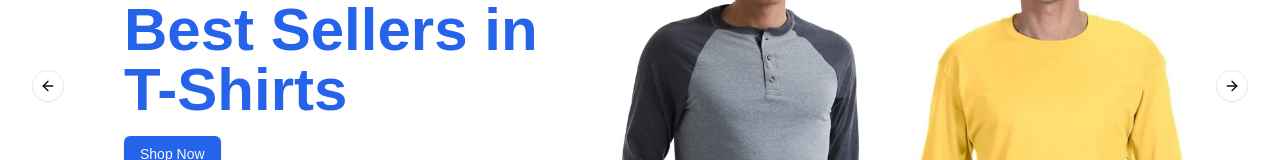
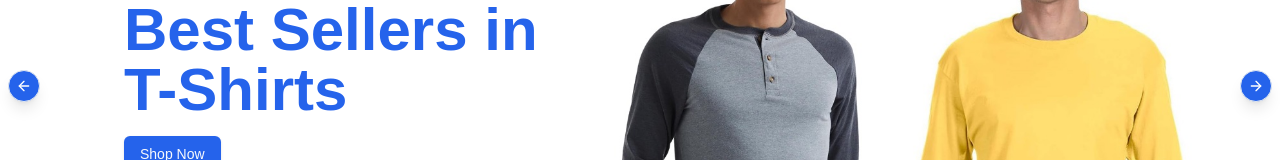
Before and after one commit to Krasimir-Hristov/webmazon, a Next.js app: page / in a window 1280 px wide. Shown: the part 245-405 px from the top of the page. Built offline with nearby package versions, Linux system fonts and the light colour scheme; no server answers; the database is empty.

Commit message:
change the arrows in the home carousel as well

```diff
--- a/components/shared/home/HomeCarousel.tsx
+++ b/components/shared/home/HomeCarousel.tsx
@@ -64,8 +64,12 @@ const HomeCarousel = ({
           </CarouselItem>
         ))}
       </CarouselContent>
-      <CarouselPrevious className='absolute top-1/2 transform -translate-y-1/2 left-4 md:left-8 z-10' />
-      <CarouselNext className='absolute top-1/2 transform -translate-y-1/2 right-4 md:right-8 z-10' />
+      <CarouselPrevious className='absolute left-2 top-1/2 -translate-y-1/2 bg-primary text-white p-2 rounded-full shadow-lg'>
+        ⬅
+      </CarouselPrevious>
+      <CarouselNext className='absolute right-2 top-1/2 -translate-y-1/2 bg-primary text-white p-2 rounded-full shadow-lg'>
+        ➡
+      </CarouselNext>
     </Carousel>
   )
 }
```
